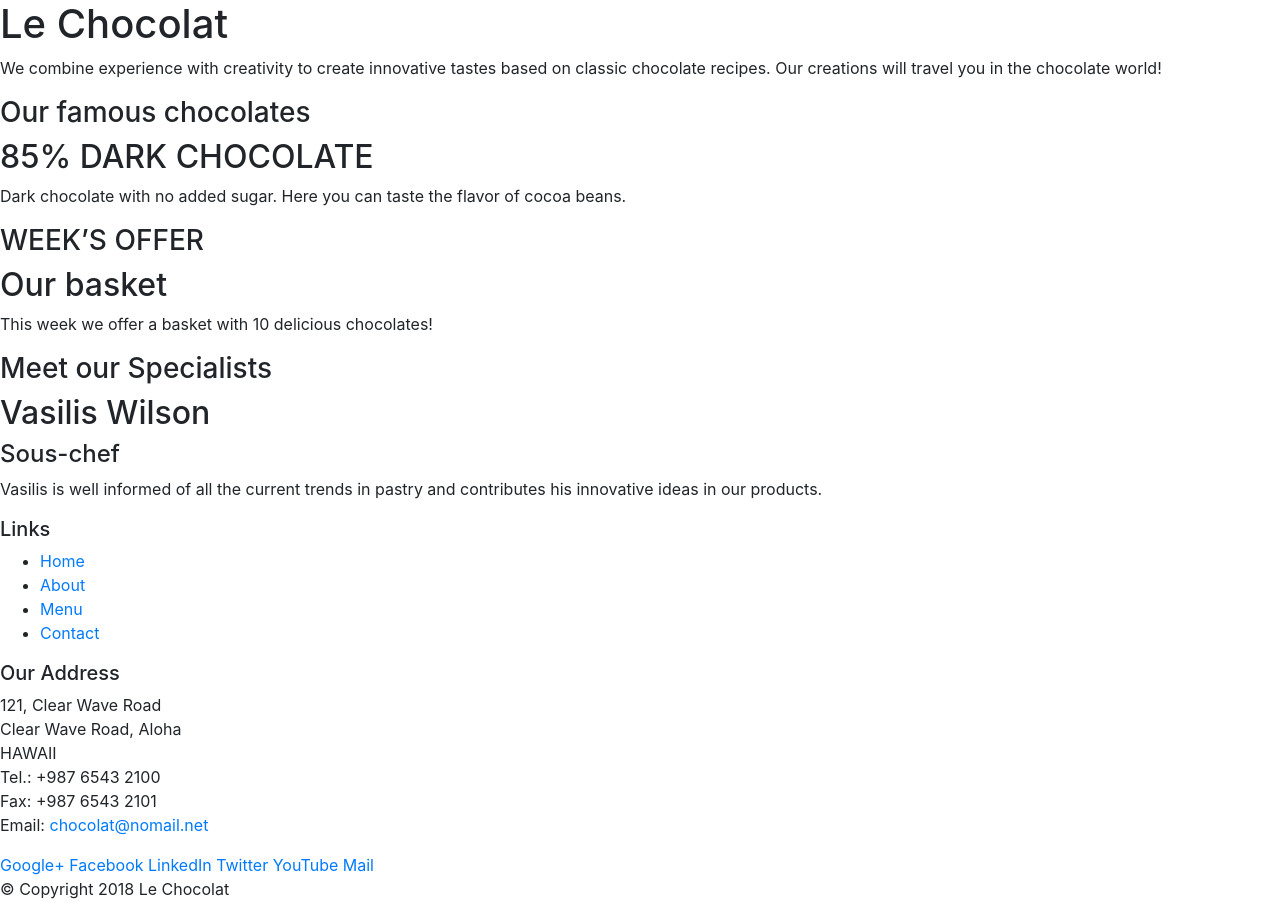
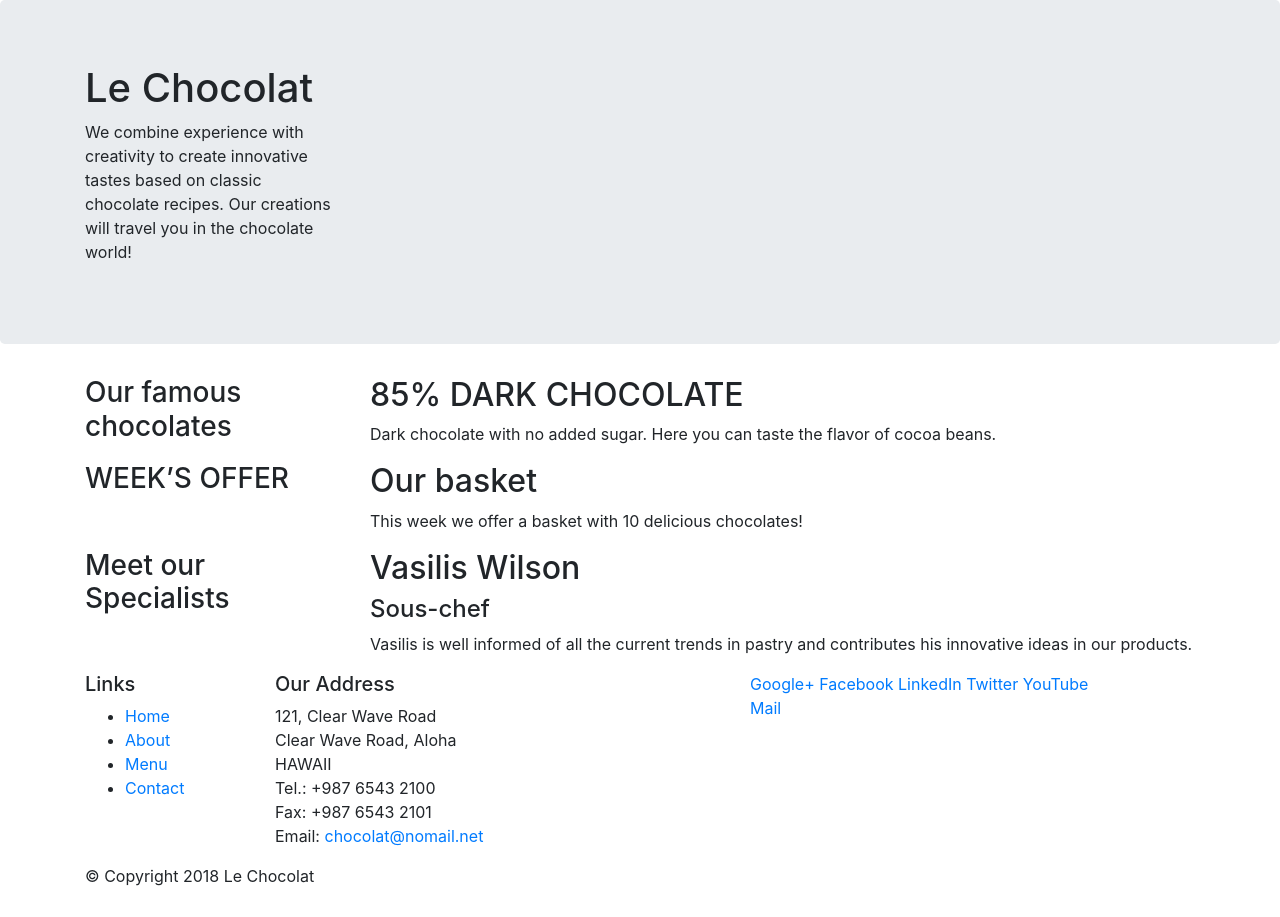
Before and after one commit to mustafaserka/LeChocolat, a website: page index.html in a window 1280 px wide. Drawn offline with nearby package versions, Linux system fonts and the light colour scheme.

Commit message:
Boostrap Grid Part 1

```diff
--- a/index.html
+++ b/index.html
@@ -13,57 +13,60 @@
 
 <body>
 
-    <header>
-        <div>
-            <div>
-                <div>
+    <header class="jumbotron">
+        <div class="container">
+            <div class="row">
+                <div class="col-sm-4 col-md-3">
                     <h1>Le Chocolat</h1>
-                    <p>We combine experience with creativity to create innovative tastes based on classic chocolate recipes. Our creations will travel you in the chocolate world!</p>
+                    <p>We combine experience with creativity to create innovative tastes based on classic chocolate
+                        recipes. Our creations will travel you in the chocolate world!</p>
                 </div>
-                <div>
+
+                <div class="col col-sm">
                 </div>
             </div>
         </div>
     </header>
 
-    <div>
-        <div>
-            <div>
+    <div class="container">
+        <div class="row">
+            <div class="col-sm-4 col-md-3">
                 <h3>Our famous chocolates</h3>
             </div>
-            <div>
+            <div class="col-sm col-md">
                 <h2>85% DARK CHOCOLATE</h2>
                 <p>Dark chocolate with no added sugar. Here you can taste the flavor of cocoa beans.</p>
             </div>
         </div>
 
 
-        <div>
-            <div>
+        <div class="row">
+            <div class="col-sm-4 col-md-3">
                 <h3>WEEK’S OFFER</h3>
             </div>
-            <div>
+            <div class="col-sm col-md">
                 <h2>Our basket</h2>
                 <p>This week we offer a basket with 10 delicious chocolates! </p>
             </div>
         </div>
 
-        <div>
-            <div>
-                <h3>Meet our  Specialists</h3>
+        <div class="row">
+            <div class="col-sm-4 col-md-3">
+                <h3>Meet our Specialists</h3>
             </div>
-            <div>
+            <div class="col-sm col-md">
                 <h2>Vasilis Wilson </h2>
                 <h4>Sous-chef</h4>
-                <p>Vasilis is well informed of all the current trends in pastry and contributes his innovative ideas in our products.</p>
+                <p>Vasilis is well informed of all the current trends in pastry and contributes his innovative ideas in
+                    our products.</p>
             </div>
         </div>
     </div>
 
     <footer>
-        <div>
-            <div>
-                <div>
+        <div class="container">
+            <div class="row">
+                <div class="col-5 col-sm-2">
                     <h5>Links</h5>
                     <ul>
                         <li><a href="#">Home</a></li>
@@ -72,7 +75,7 @@
                         <li><a href="#">Contact</a></li>
                     </ul>
                 </div>
-                <div>
+                <div class="col-6 col-sm-5">
                     <h5>Our Address</h5>
                     <address>
                         121, Clear Wave Road<br>
@@ -83,7 +86,7 @@
                         Email: <a href="mailto:chocolat@nomail.net">chocolat@nomail.net</a>
                     </address>
                 </div>
-                <div>
+                <div class="col col-sm-4">
                     <div>
                         <a href="http://google.com/+">Google+</a>
                         <a href="http://www.facebook.com/profile.php?id=">Facebook</a>
@@ -93,9 +96,10 @@
                         <a href="mailto:">Mail</a>
                     </div>
                 </div>
+
             </div>
-           <div>
-                <div>
+            <div class="row">
+                <div class="col-auto">
                     <p> &copy; Copyright 2018 Le Chocolat</p>
                 </div>
             </div>
```
Lines whose indentation alone changed are shown as unchanged.
